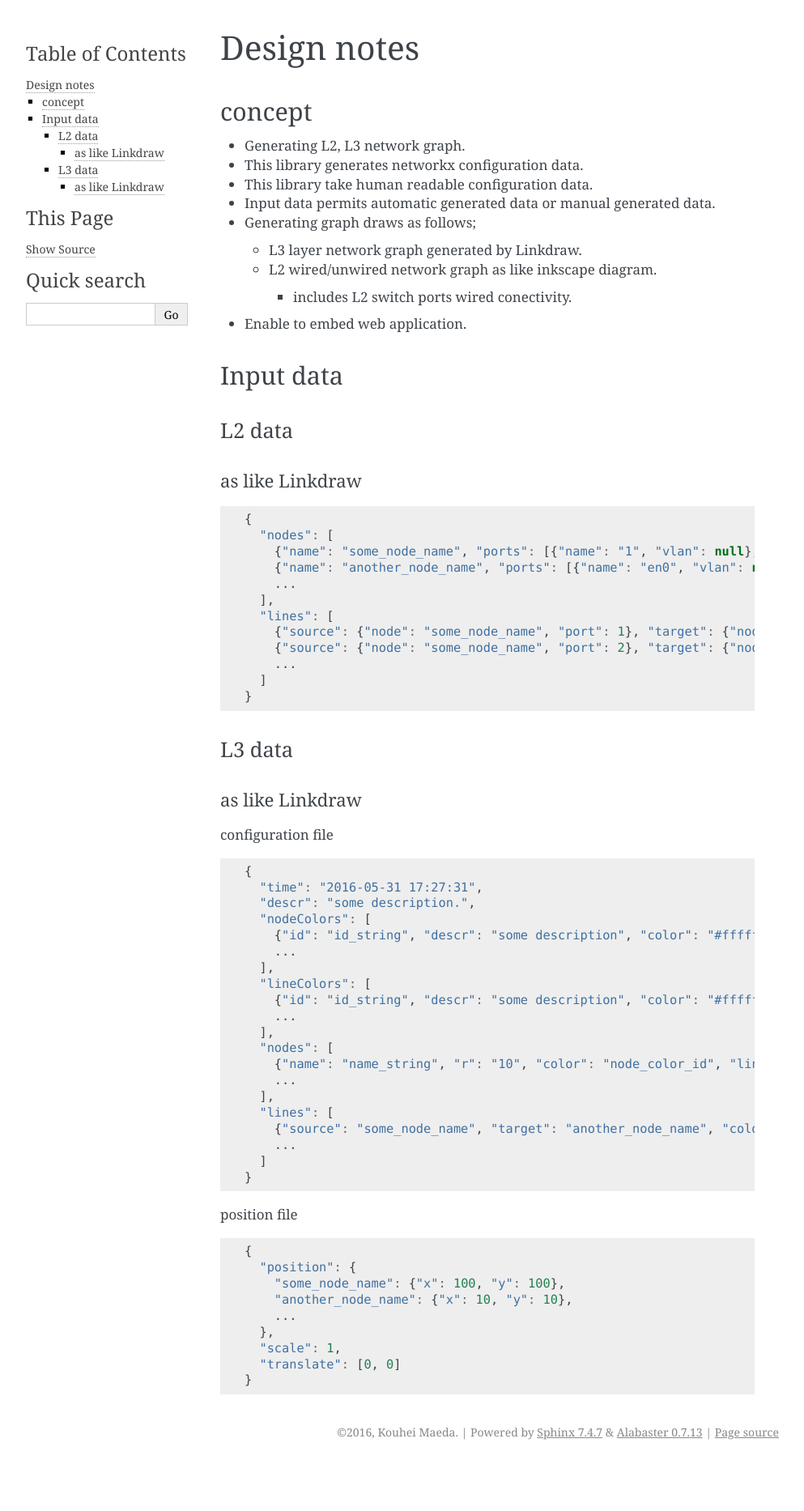
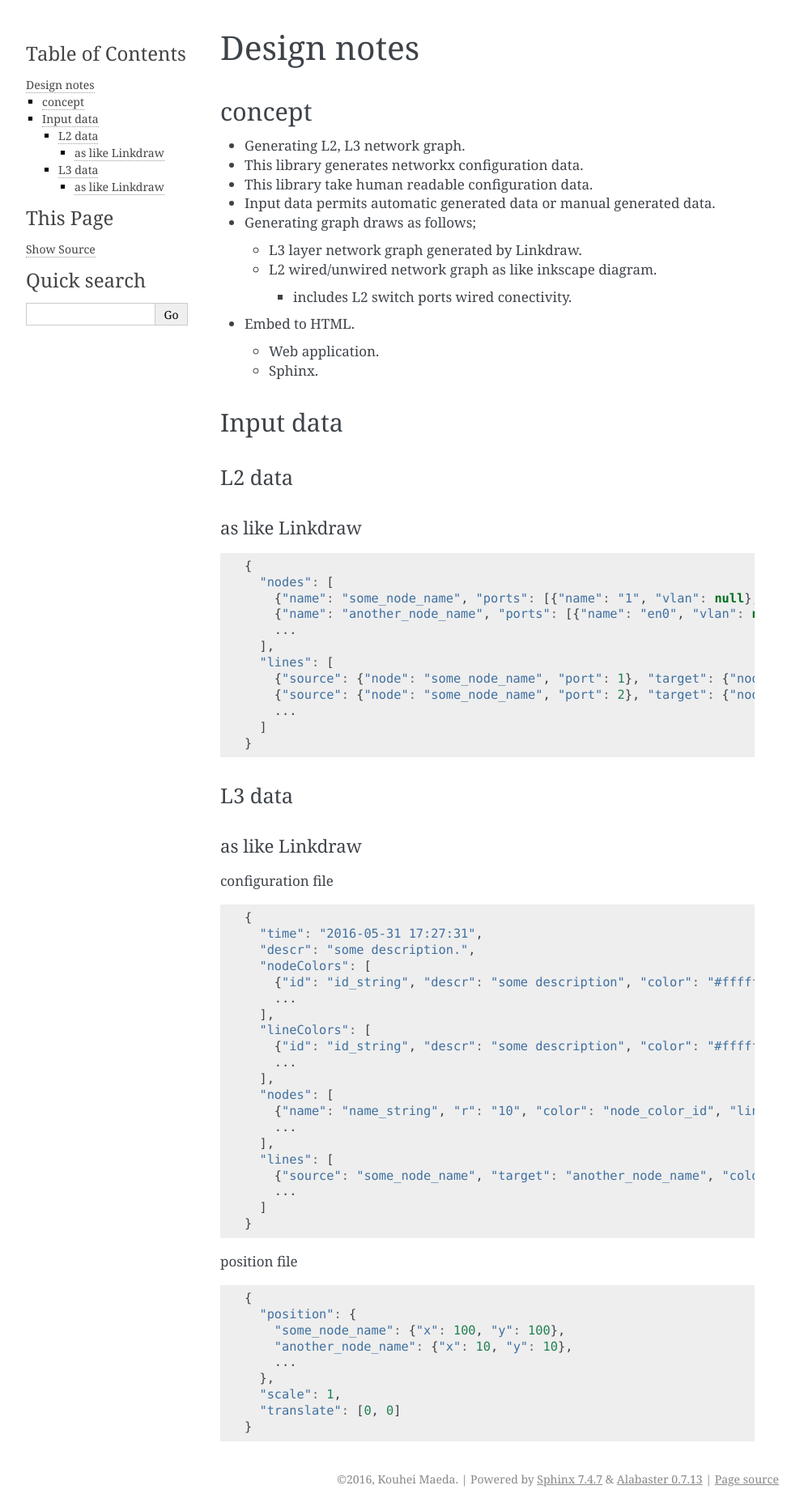
Before and after one commit to mkouhei/nwgraph, a Sphinx documentation site: the page built from docs/source/design.rst, in a window 1280 px wide. Shown: the whole page at 81% size, without its empty margins (148-1141 px from the left). Built offline with Sphinx 7.4.7, drawn with Linux system fonts in a browser that asks for light colours; before the commit the page ends 1808 px from its top, so only the background shows below that.

Commit message:
Updates documents.
Signed-off-by: Kouhei Maeda <mkouhei@palmtb.net>

```diff
--- a/docs/source/design.rst
+++ b/docs/source/design.rst
@@ -16,7 +16,10 @@ concept
 
     * includes L2 switch ports wired conectivity.
 
-* Enable to embed web application.
+* Embed to HTML.
+
+  * Web application.
+  * Sphinx.
 
 Input data
 ==========
```
